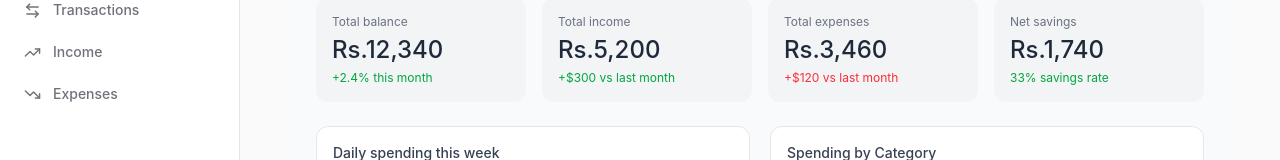
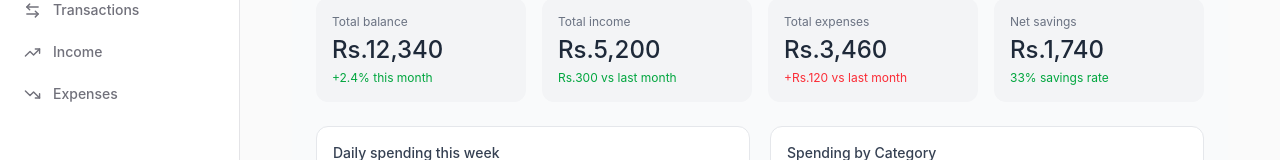
Before and after one commit to prafisa/Expense-Tracker-A, a React (Vite) app: page /dashboard in a window 1280 px wide. Shown: the part 174-334 px from the top of the page. Built offline with nearby package versions, Linux system fonts and the light colour scheme.

Commit message:
rename currency

```diff
--- a/src/components/Dashboard/DailyChart.jsx
+++ b/src/components/Dashboard/DailyChart.jsx
@@ -25,7 +25,7 @@ const DailyChart = ({ data }) => {
           <CartesianGrid strokeDasharray="3 3" vertical={false} stroke="#f0f0f0" />
           <XAxis dataKey="day" tick={{ fontSize: 11 }} axisLine={false} tickLine={false} />
           <YAxis
-            tickFormatter={(v) => `$${v}`}
+            tickFormatter={(v) => `Rs.${v}`}
             tick={{ fontSize: 11 }}
             axisLine={false}
             tickLine={false}
--- a/src/data/dashboardData.json
+++ b/src/data/dashboardData.json
@@ -1,8 +1,8 @@
 {
   "summary": [
     { "label": "Total balance", "value": "Rs.12,340", "change": "+2.4% this month", "positive": true },
-    { "label": "Total income", "value": "Rs.5,200", "change": "+$300 vs last month", "positive": true },
-    { "label": "Total expenses", "value": "Rs.3,460", "change": "+$120 vs last month", "positive": false },
+    { "label": "Total income", "value": "Rs.5,200", "change": "Rs.300 vs last month", "positive": true },
+    { "label": "Total expenses", "value": "Rs.3,460", "change": "+Rs.120 vs last month", "positive": false },
     { "label": "Net savings", "value": "Rs.1,740", "change": "33% savings rate", "positive": true }
   ],
 
```
